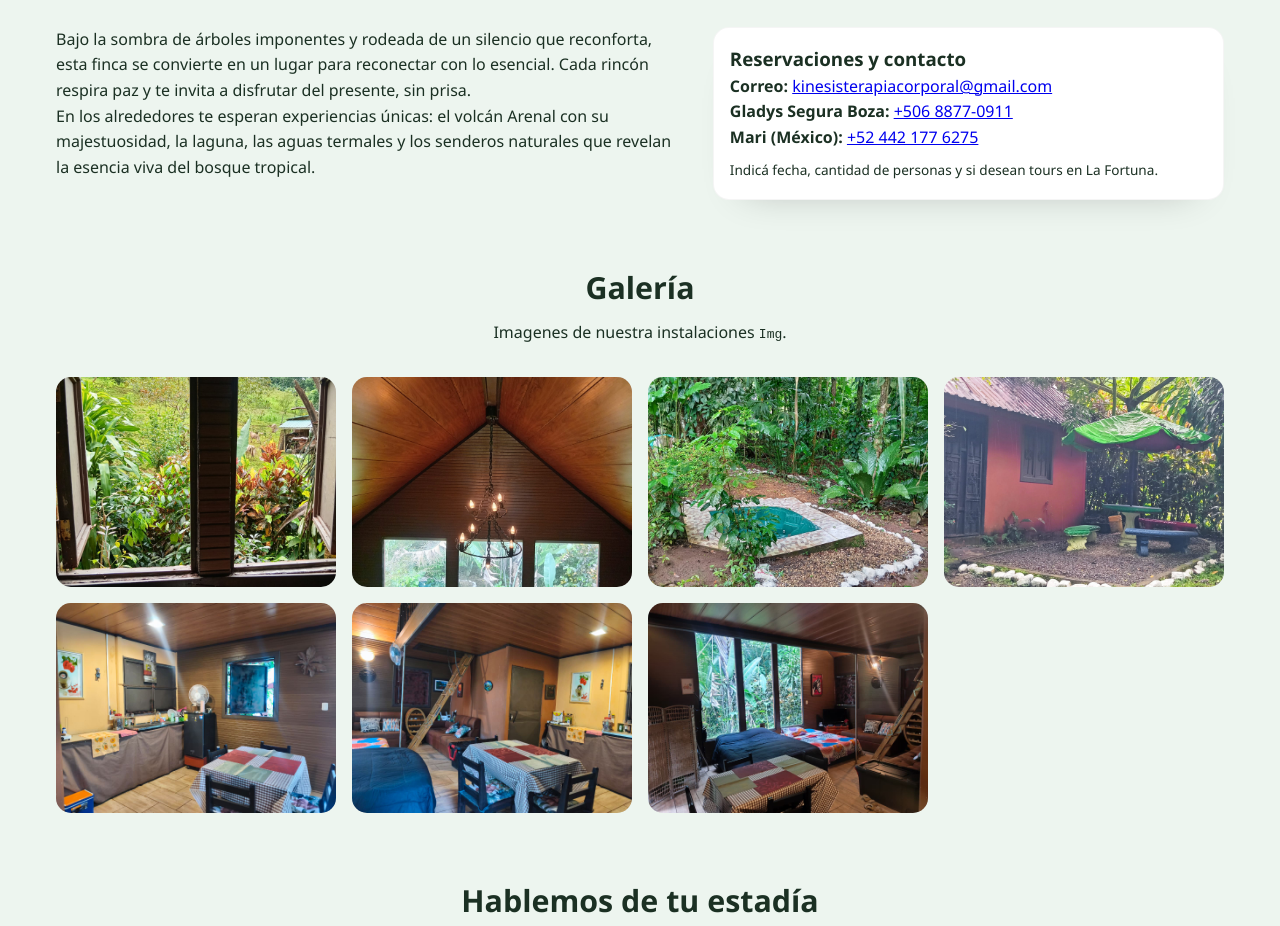
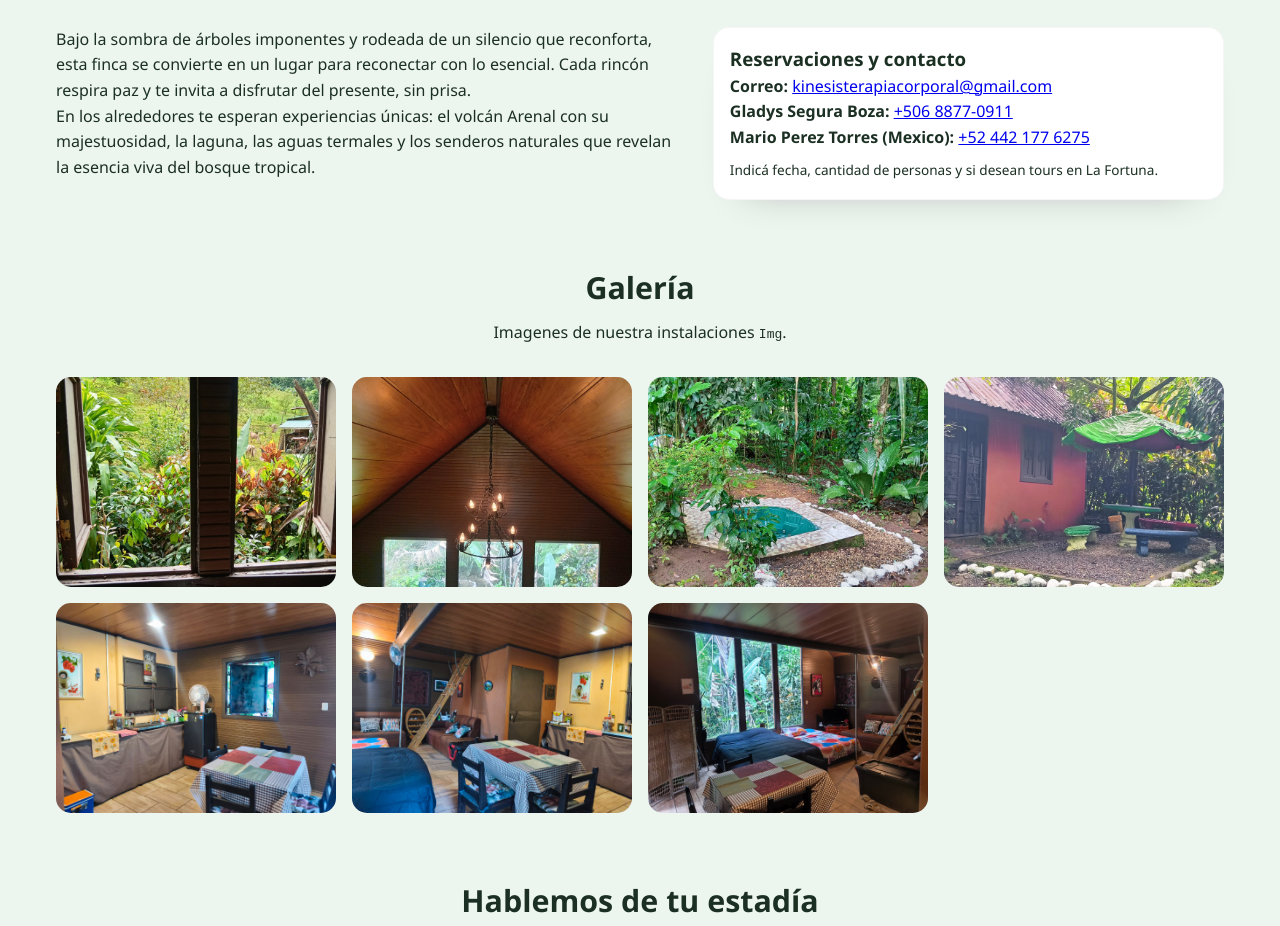
Before and after one commit to mendeczw/mia-isa-bella, a plain HTML site: page index.html in a window 1280 px wide. Shown: the part 940-1866 px from the top of the page. Drawn offline with Linux system fonts and the light colour scheme.

```diff
--- a/index.html
+++ b/index.html
@@ -352,7 +352,7 @@
           <h3>Reservaciones y contacto</h3>
           <p><strong>Correo:</strong> <a href="mailto:kinesisterapiacorporal@gmail.com">kinesisterapiacorporal@gmail.com</a></p>
           <p><strong>Gladys Segura Boza:</strong> <a href="tel:+50688770911">+506 8877-0911</a></p>
-          <p><strong>Mari (México):</strong> <a href="tel:+524421776275">+52 442 177 6275</a></p>
+          <p><strong>Mario Perez Torres (Mexico):</strong> <a href="tel:+524421776275">+52 442 177 6275</a></p>
           <p style="margin-top:.5rem;font-size:.85rem;">
             Indicá fecha, cantidad de personas y si desean tours en La Fortuna.
           </p>
```
